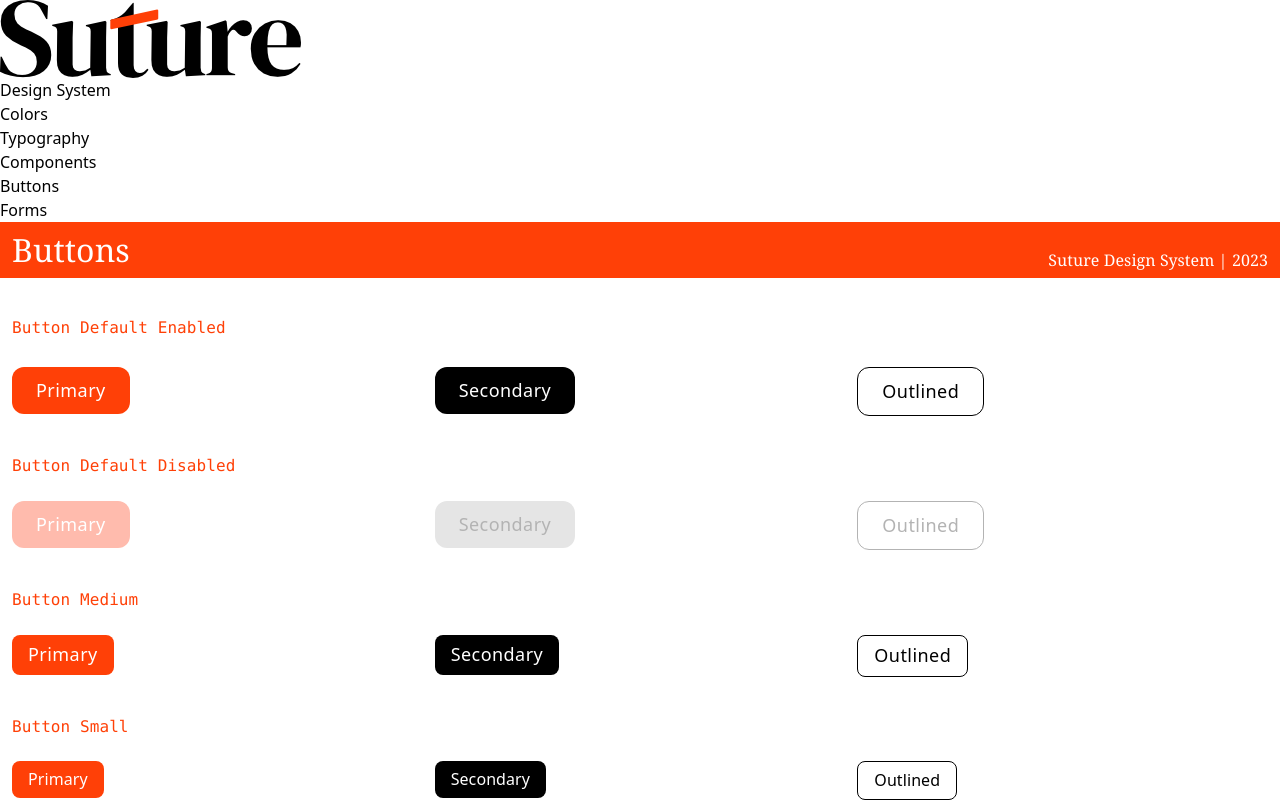
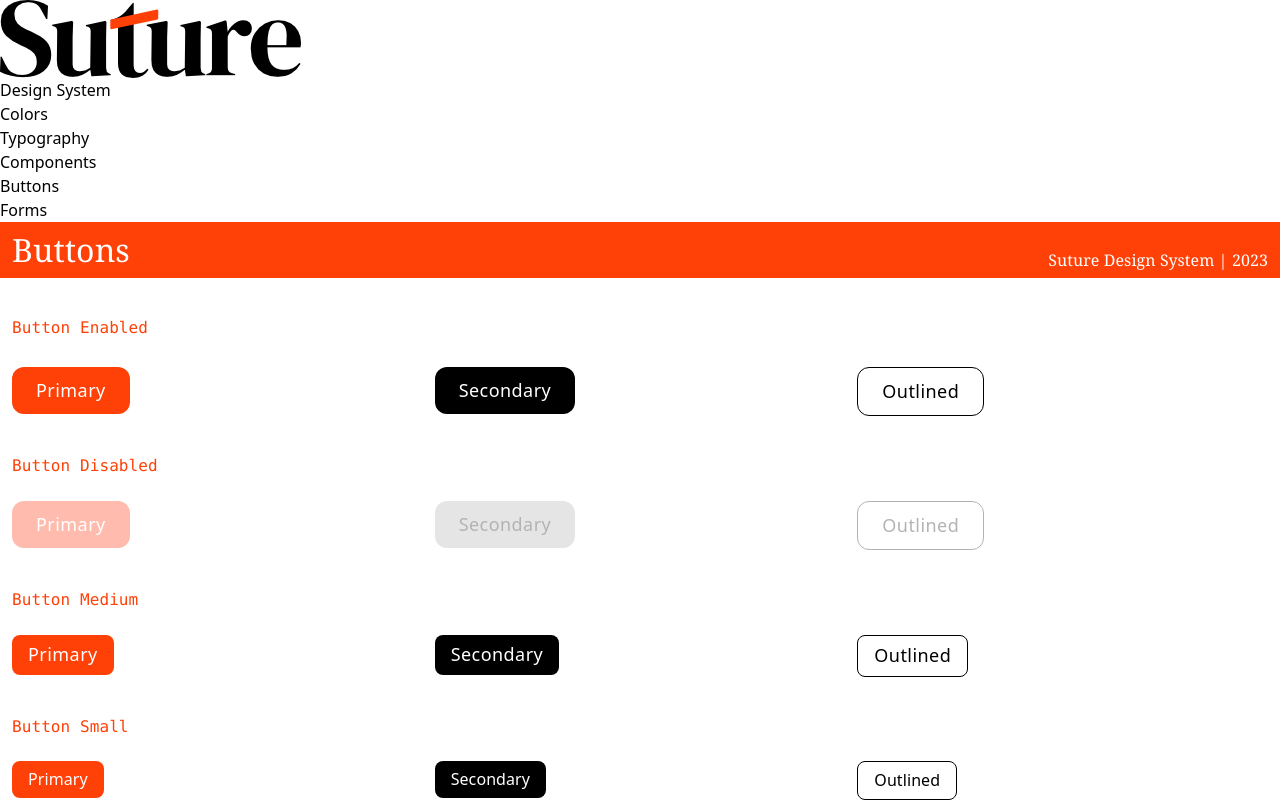
Before and after one commit to johnhoysa/styleguide-react, a React (Create React App) app: page /buttons in a window 1280 px wide. Shown: the top 802 px of the page. Built offline with nearby package versions, Linux system fonts and the light colour scheme.

Commit message:
Button style updates

```diff
--- a/src/components/Button.js
+++ b/src/components/Button.js
@@ -1,11 +1,11 @@
 import React from 'react';
 
 const Button = ({ disableBtn, label, look, size }) => {
-  const headingTitle = `button ${size} ${look}`;
+  let headingTitle = `button ${size} ${look} hover:-translate-y-0.5`;
 
   if (disableBtn === 'true') {
     disableBtn = 'disabled';
-    console.log('what is this?', disableBtn);
+    headingTitle += `button-disabled cursor-default hover:drop-shadow-none hover:-translate-y-0`;
   }
 
   return (
--- a/src/styleguide/Buttons.js
+++ b/src/styleguide/Buttons.js
@@ -7,7 +7,7 @@ const Buttons = () => {
     <>
       <section>
         <TitleBar title="Buttons" />
-        <h5 className="guide-heading">Button Default Enabled</h5>
+        <h5 className="guide-heading">Button Enabled</h5>
       </section>
       <section className="guide-section">
         <div className="grid grid-cols-3 gap-3 mt-6">
@@ -34,7 +34,7 @@ const Buttons = () => {
           </span>
         </div>
 
-        <h5 className="guide-section-heading">Button Default Disabled</h5>
+        <h5 className="guide-section-heading">Button Disabled</h5>
         <div className="grid grid-cols-3 gap-3 mt-6">
           <span className="">
             <Button
--- a/src/tailwind.css
+++ b/src/tailwind.css
@@ -13,22 +13,10 @@
 hr { @apply h-px my-3 bg-grey-300 border-0}
 @import "./css/layout/layout.css";
 
-
-
-
 /* Component CSS to be organized */
 /* Forms */
 .label {@apply block }
 .input {@apply block border border-grey-300 rounded-xl}
-
-
-
-
-
-
-
-
-
 
 /* Type */
 /* Display Text */
@@ -44,7 +32,8 @@ p,span {@apply font-serif text-black}
 .body-sm {@apply lg:text-sm md:text-sm sm:text-xs}
 
 /* Buttons */
-.button {@apply font-sans font-bold leading-none}
+.button {@apply font-sans font-bold leading-none hover:-translate-y-0.5}
+
 /* Button Styles */
 .button-primary {
   @apply bg-primary text-white
```
